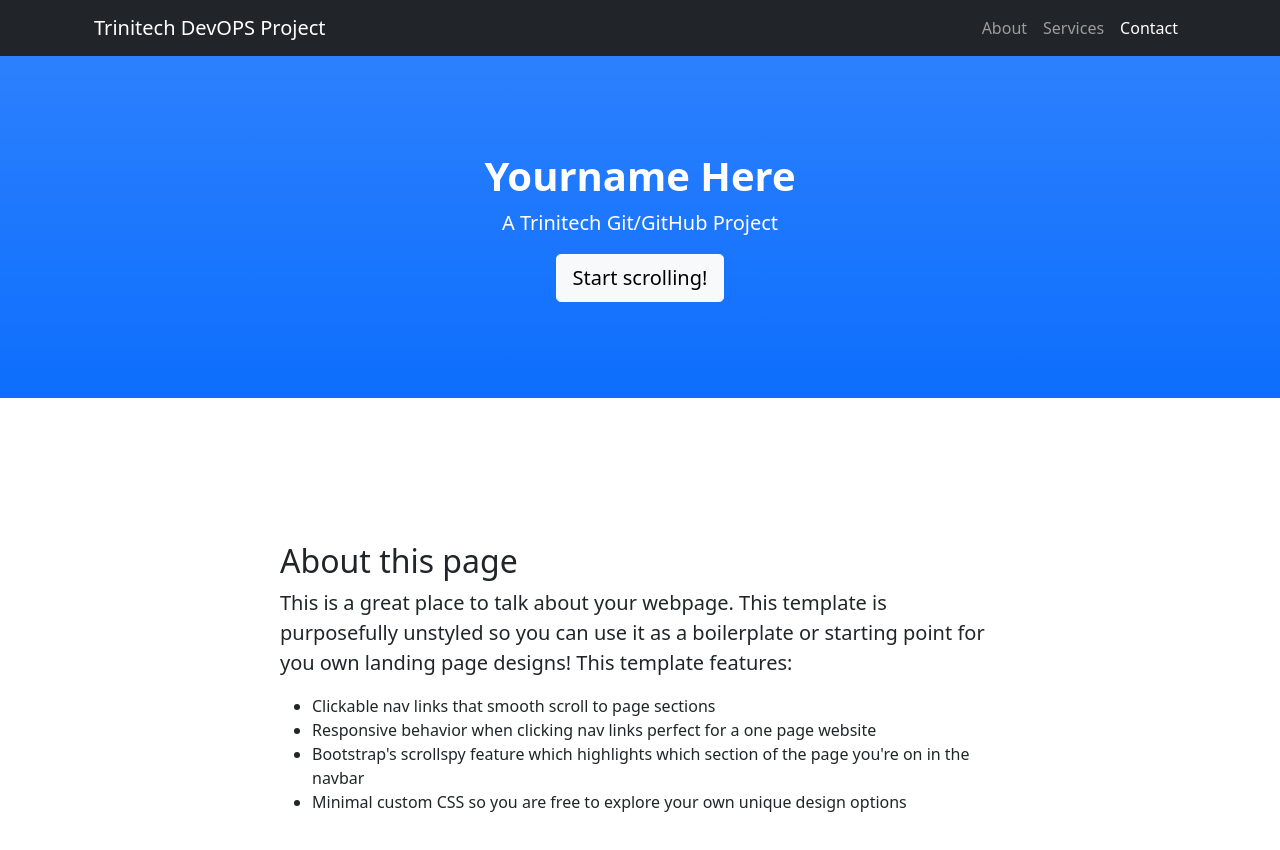
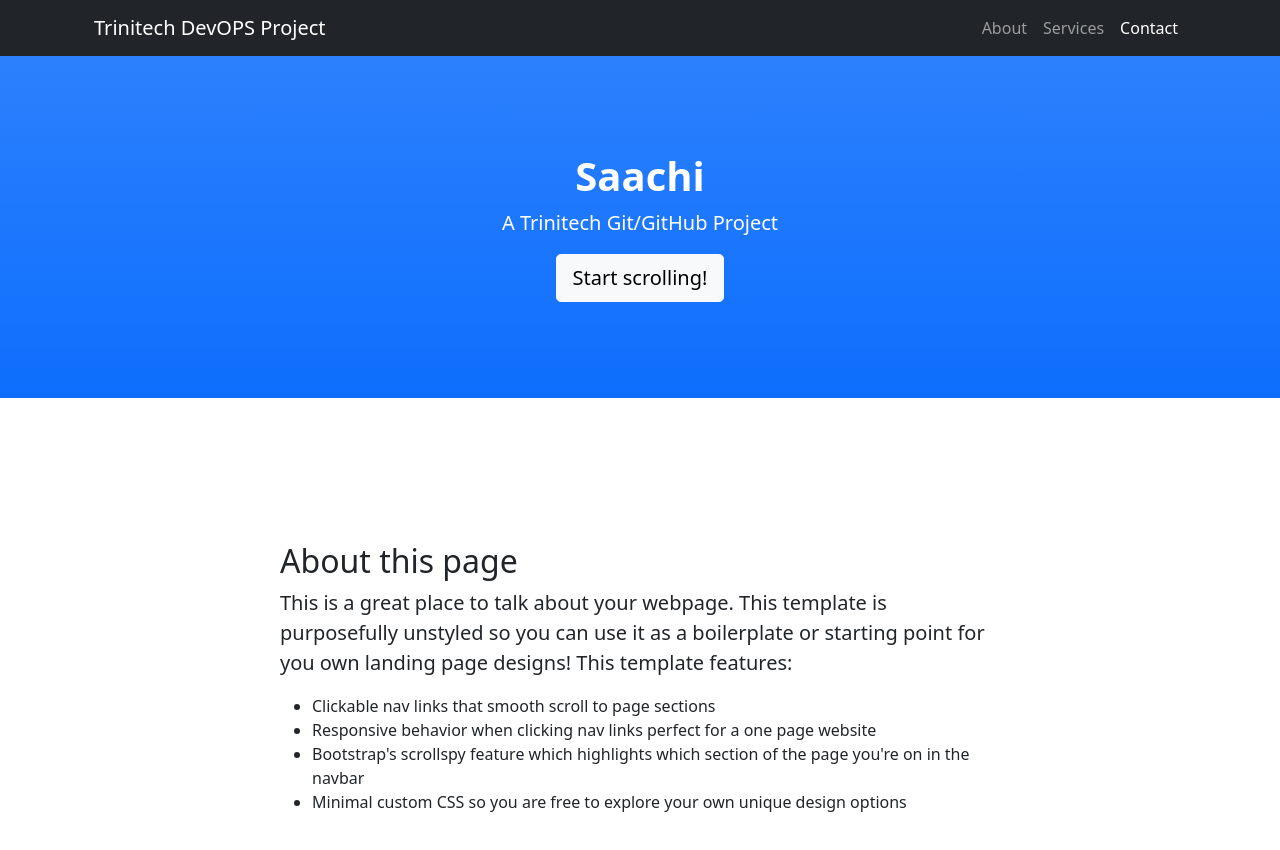
Before and after one commit to csaachi/website1, a plain HTML site: page index.html in a window 1280 px wide. Shown: the top 850 px of the page. Drawn offline with nearby package versions, Linux system fonts and the light colour scheme.

Commit message:
html name change

```diff
--- a/index.html
+++ b/index.html
@@ -30,7 +30,7 @@
         <!-- Header-->
         <header class="bg-primary bg-gradient text-white">
             <div class="container px-4 text-center">
-                <h1 class="fw-bolder">Yourname Here</h1>
+                <h1 class="fw-bolder">Saachi</h1>
                 <p class="lead">A Trinitech Git/GitHub Project</p>
                 <a class="btn btn-lg btn-light" href="#about">Start scrolling!</a>
             </div>
```
